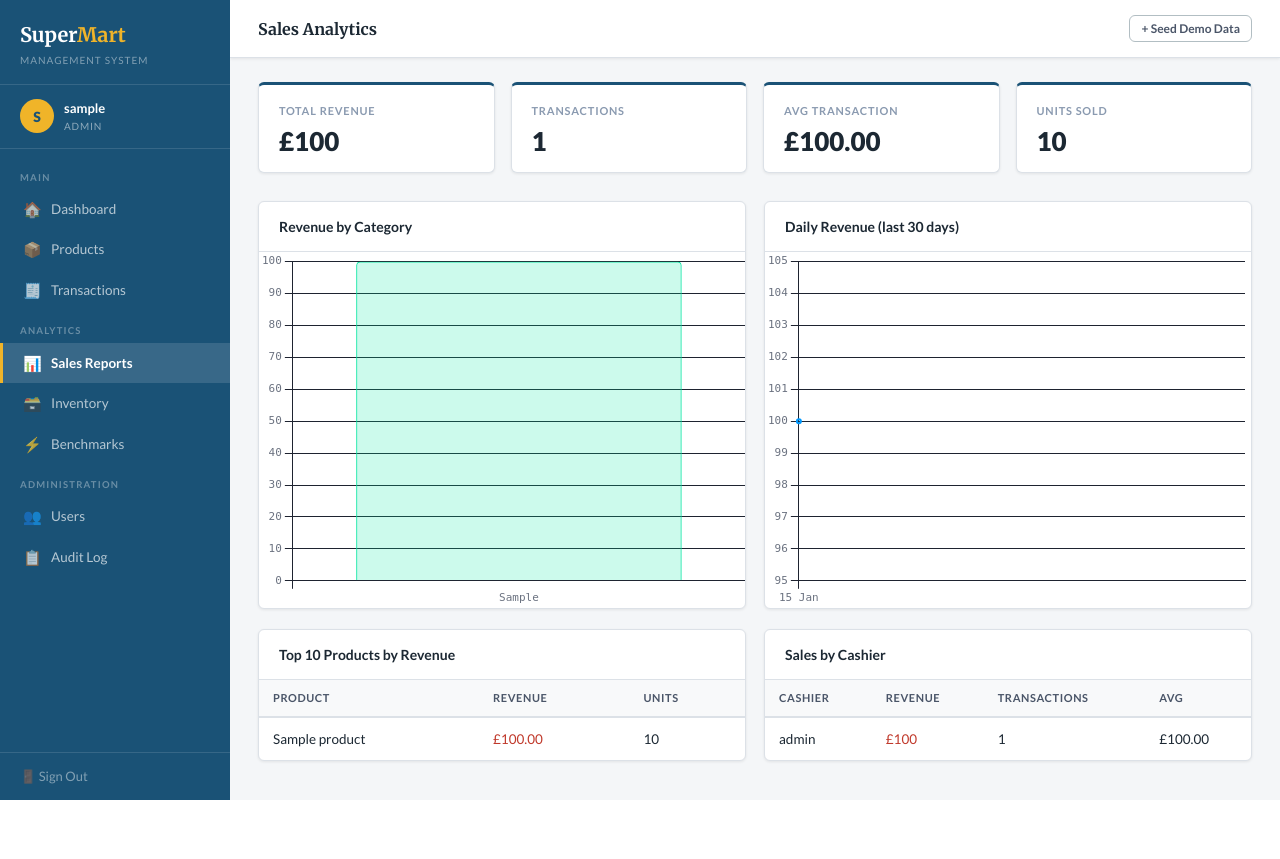
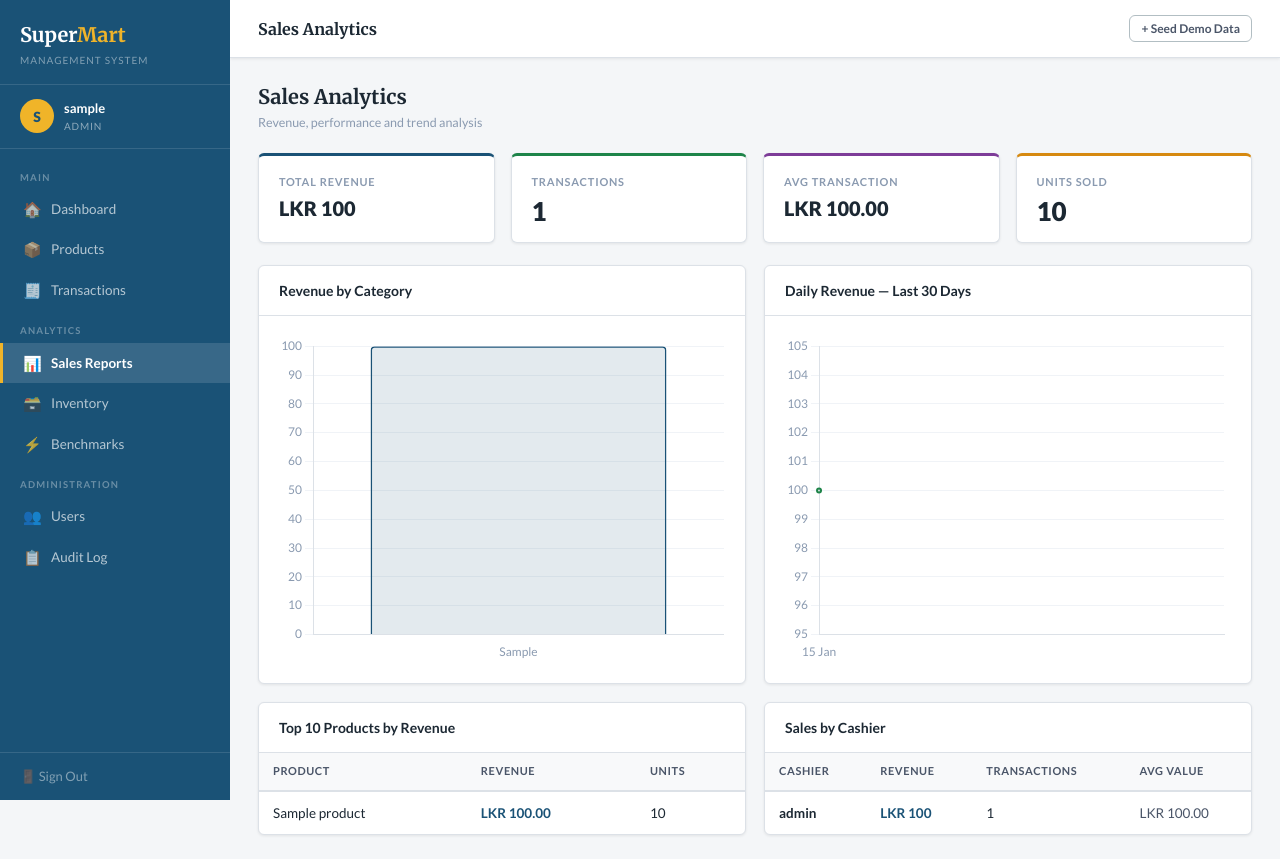
Before and after one commit to akash30504/Supermarket_System, a Flask app: page /analytics in a window 1280 px wide. Before the commit the page ends 800 px from the top, so only its background shows below. Run offline with Flask 3, Linux system fonts and the light colour scheme; the visitor is signed in with stand-in values (Sample User, id 1); data comes from the database, SQL or seed files in the repository; tables that the repository leaves empty hold one stand-in row (values such as "Sample post").

Commit message:
Change currency from GBP to LKR in analytics template
Updated currency display from GBP to LKR and adjusted styles for various elements.

```diff
--- a/templates/analytics.html
+++ b/templates/analytics.html
@@ -7,43 +7,50 @@
 {% endblock %}
 
 {% block content %}
-<!-- Summary KPIs -->
+<div class="page-header">
+  <div>
+    <h1>Sales Analytics</h1>
+    <p>Revenue, performance and trend analysis</p>
+  </div>
+</div>
+
 {% if summary %}
-<div class="stats-grid" style="margin-bottom:28px;">
-  <div class="stat-card" style="--accent-color:#00e5a0;">
+<div class="stats-grid" style="margin-bottom:22px;">
+  <div class="stat-card" style="--stat-color:#1a5276;">
     <div class="stat-label">Total Revenue</div>
-    <div class="stat-value">£{{ "{:,.0f}".format(summary.get('total_revenue',0)|float) }}</div>
+    <div class="stat-value" style="font-size:20px;">LKR {{ "{:,.0f}".format(summary.get('total_revenue',0)|float) }}</div>
   </div>
-  <div class="stat-card" style="--accent-color:#0099ff;">
+  <div class="stat-card" style="--stat-color:#1e8449;">
     <div class="stat-label">Transactions</div>
     <div class="stat-value">{{ "{:,}".format(summary.get('total_transactions',0)|int) }}</div>
   </div>
-  <div class="stat-card" style="--accent-color:#a78bfa;">
+  <div class="stat-card" style="--stat-color:#7d3c98;">
     <div class="stat-label">Avg Transaction</div>
-    <div class="stat-value">£{{ "%.2f"|format(summary.get('avg_transaction_value',0)|float) }}</div>
+    <div class="stat-value" style="font-size:20px;">LKR {{ "%.2f"|format(summary.get('avg_transaction_value',0)|float) }}</div>
   </div>
-  <div class="stat-card" style="--accent-color:#34d399;">
+  <div class="stat-card" style="--stat-color:#d68910;">
     <div class="stat-label">Units Sold</div>
     <div class="stat-value">{{ "{:,}".format(summary.get('total_units_sold',0)|int) }}</div>
   </div>
 </div>
 {% endif %}
 
-<div class="grid-2" style="margin-bottom:20px;">
-  <!-- Revenue by Category -->
+<div class="grid-2" style="margin-bottom:18px;">
   <div class="card">
     <div class="card-header"><span class="card-title">Revenue by Category</span></div>
-    <canvas id="catChart" height="220"></canvas>
+    <div class="card-pad">
+      <canvas id="catChart" height="220"></canvas>
+    </div>
   </div>
-  <!-- Daily Revenue -->
   <div class="card">
-    <div class="card-header"><span class="card-title">Daily Revenue (last 30 days)</span></div>
-    <canvas id="dailyChart" height="220"></canvas>
+    <div class="card-header"><span class="card-title">Daily Revenue — Last 30 Days</span></div>
+    <div class="card-pad">
+      <canvas id="dailyChart" height="220"></canvas>
+    </div>
   </div>
 </div>
 
 <div class="grid-2">
-  <!-- Top Products -->
   <div class="card">
     <div class="card-header"><span class="card-title">Top 10 Products by Revenue</span></div>
     <div class="table-wrap">
@@ -52,34 +59,33 @@
         <tbody>
         {% for p in top_prod %}
         <tr>
-          <td>{{ p.product_name[:25] }}</td>
-          <td style="color:var(--accent);">£{{ "{:,.2f}".format(p.total_revenue|float) }}</td>
+          <td>{{ p.product_name[:28] }}</td>
+          <td class="amount">LKR {{ "{:,.2f}".format(p.total_revenue|float) }}</td>
           <td>{{ "{:,}".format(p.units_sold|int) }}</td>
         </tr>
         {% else %}
-        <tr><td colspan="3" style="color:var(--muted);text-align:center;">No data</td></tr>
+        <tr><td colspan="3" style="color:var(--text-lt);text-align:center;padding:24px;">No data available</td></tr>
         {% endfor %}
         </tbody>
       </table>
     </div>
   </div>
 
-  <!-- Sales by Cashier -->
   <div class="card">
     <div class="card-header"><span class="card-title">Sales by Cashier</span></div>
     <div class="table-wrap">
       <table>
-        <thead><tr><th>Cashier</th><th>Revenue</th><th>Transactions</th><th>Avg</th></tr></thead>
+        <thead><tr><th>Cashier</th><th>Revenue</th><th>Transactions</th><th>Avg Value</th></tr></thead>
         <tbody>
         {% for c in by_cash %}
         <tr>
-          <td>{{ c.cashier_name }}</td>
-          <td style="color:var(--accent);">£{{ "{:,.0f}".format(c.total_revenue|float) }}</td>
+          <td><strong>{{ c.cashier_name }}</strong></td>
+          <td class="amount">LKR {{ "{:,.0f}".format(c.total_revenue|float) }}</td>
           <td>{{ "{:,}".format(c.transactions|int) }}</td>
-          <td style="color:var(--muted);">£{{ "%.2f"|format(c.avg_txn_value|float) }}</td>
+          <td style="color:var(--text-md);">LKR {{ "%.2f"|format(c.avg_txn_value|float) }}</td>
         </tr>
         {% else %}
-        <tr><td colspan="4" style="color:var(--muted);text-align:center;">No data</td></tr>
+        <tr><td colspan="4" style="color:var(--text-lt);text-align:center;padding:24px;">No data available</td></tr>
         {% endfor %}
         </tbody>
       </table>
@@ -90,16 +96,15 @@
 
 {% block scripts %}
 <script>
-const chartDefaults = {
-  color: '#6b7280',
-  borderColor: '#1e2330',
-  font: { family: "'DM Mono', monospace", size: 11 }
-};
-Chart.defaults.color = chartDefaults.color;
-Chart.defaults.borderColor = chartDefaults.borderColor;
-Chart.defaults.font = chartDefaults.font;
+const PRIMARY = '#1a5276';
+const PRIMARY_ALPHA = 'rgba(26,82,118,0.12)';
+const SUCCESS = '#1e8449';
+const SUCCESS_ALPHA = 'rgba(30,132,73,0.12)';
 
-// Category Chart
+Chart.defaults.color = '#8a9ab0';
+Chart.defaults.borderColor = '#dce1e7';
+Chart.defaults.font = { family: "'Lato', sans-serif", size: 12 };
+
 const catData = {{ by_cat | tojson }};
 if (catData.length > 0) {
   new Chart(document.getElementById('catChart'), {
@@ -107,11 +112,11 @@ if (catData.length > 0) {
     data: {
       labels: catData.map(d => d.category),
       datasets: [{
-        label: 'Revenue (£)',
+        label: 'Revenue (LKR)',
         data: catData.map(d => parseFloat(d.total_revenue).toFixed(2)),
-        backgroundColor: 'rgba(0,229,160,0.2)',
-        borderColor: '#00e5a0',
-        borderWidth: 1,
+        backgroundColor: PRIMARY_ALPHA,
+        borderColor: PRIMARY,
+        borderWidth: 1.5,
         borderRadius: 4,
       }]
     },
@@ -119,14 +124,13 @@ if (catData.length > 0) {
       responsive: true,
       plugins: { legend: { display: false } },
       scales: {
-        x: { grid: { color: '#1e2330' } },
-        y: { grid: { color: '#1e2330' } }
+        x: { grid: { display: false } },
+        y: { grid: { color: '#f0f3f7' } }
       }
     }
   });
 }
 
-// Daily Revenue Chart
 const dailyData = {{ daily | tojson }};
 if (dailyData.length > 0) {
   new Chart(document.getElementById('dailyChart'), {
@@ -137,10 +141,10 @@ if (dailyData.length > 0) {
         return dt.toLocaleDateString('en-GB', {month:'short', day:'numeric'});
       }),
       datasets: [{
-        label: 'Revenue (£)',
+        label: 'Revenue (LKR)',
         data: dailyData.map(d => parseFloat(d.revenue).toFixed(2)),
-        borderColor: '#0099ff',
-        backgroundColor: 'rgba(0,153,255,0.08)',
+        borderColor: SUCCESS,
+        backgroundColor: SUCCESS_ALPHA,
         borderWidth: 2,
         pointRadius: 2,
         fill: true,
@@ -151,8 +155,8 @@ if (dailyData.length > 0) {
       responsive: true,
       plugins: { legend: { display: false } },
       scales: {
-        x: { grid: { color: '#1e2330' } },
-        y: { grid: { color: '#1e2330' } }
+        x: { grid: { display: false } },
+        y: { grid: { color: '#f0f3f7' } }
       }
     }
   });
```
